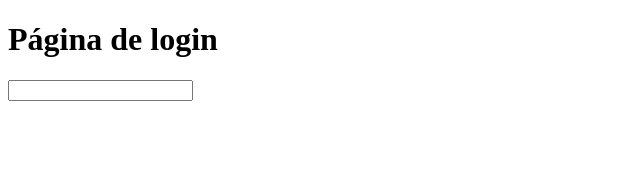
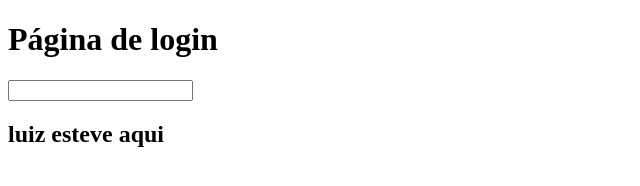
Before and after one commit to luizleite10/tutorial_git, a plain HTML site: page index.html in a window 1280 px wide. Shown: the whole page, without its empty margins (0-640 px from the left). Drawn offline with Linux system fonts and the light colour scheme.

Commit message:
escrita feita por luiz

```diff
--- a/index.html
+++ b/index.html
@@ -8,6 +8,7 @@
 <body>
     <h1>Página de login</h1>
     <input type="text">
+    <h2>luiz esteve aqui</h2>
 
 </body>
 </html>
```
